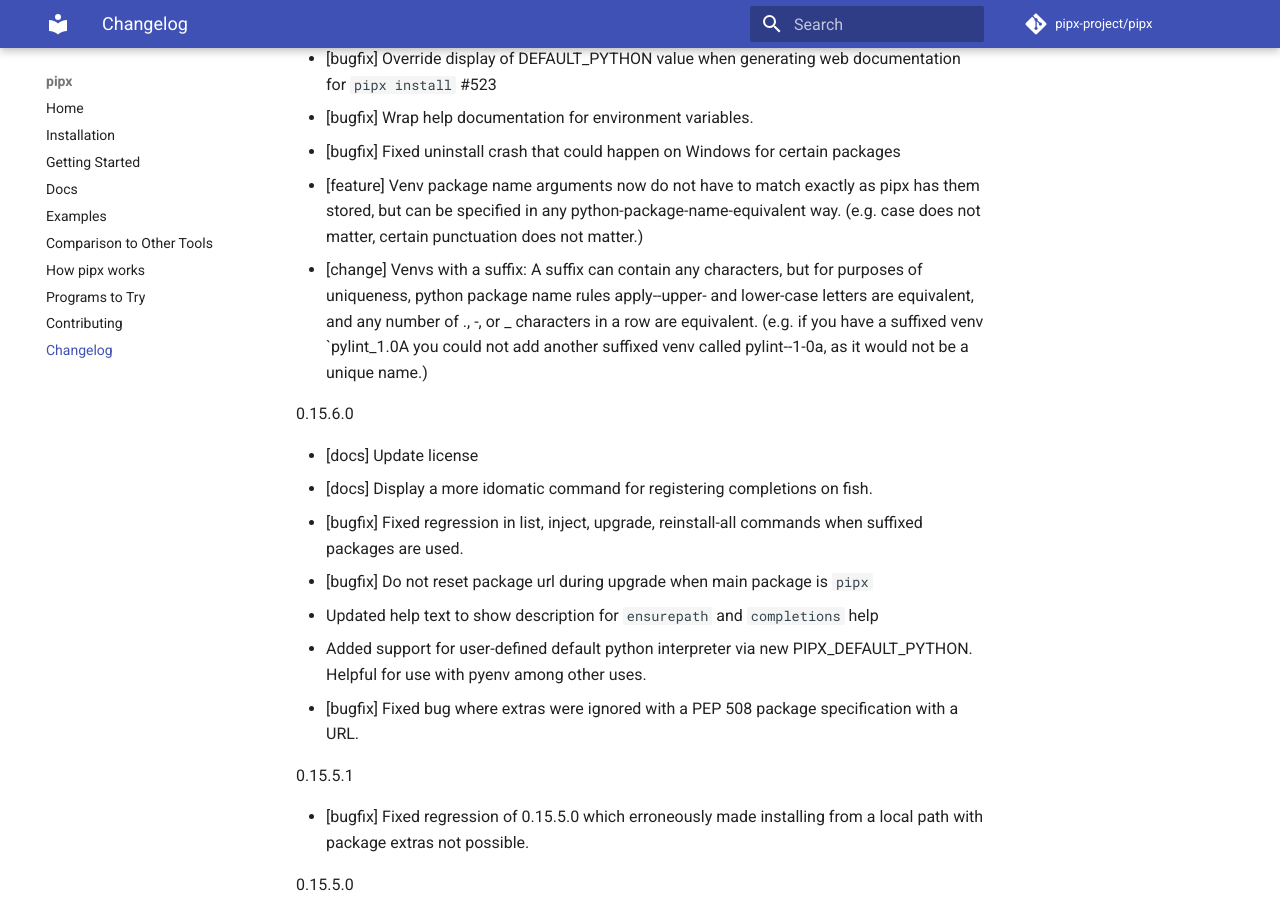
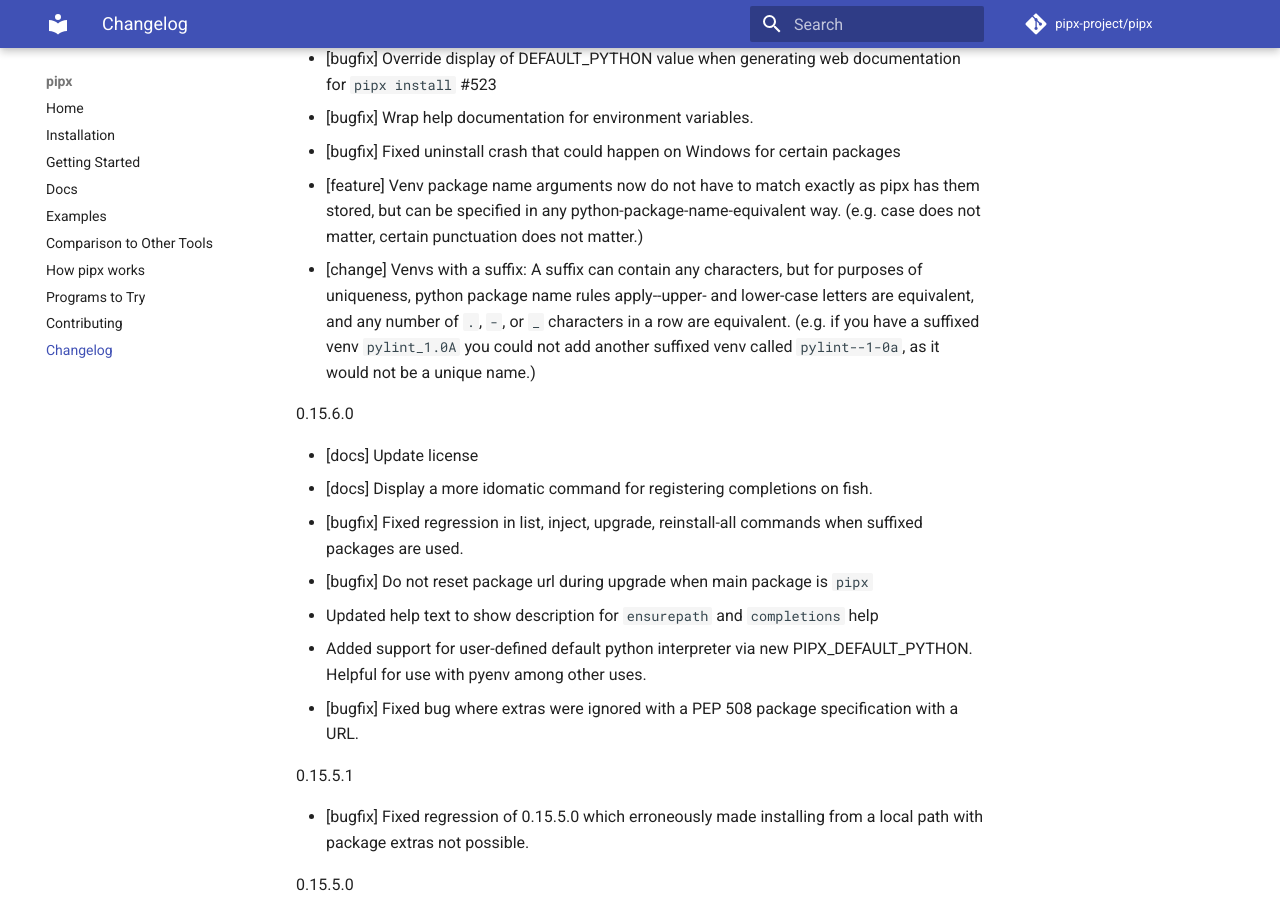
Before and after one commit to pypa/pipx, an MkDocs documentation site: the page built from docs/changelog.md, in a window 1280 px wide and 900 px high, scrolled down 327 px. Built offline with MkDocs 1.6.1 and Material for MkDocs 9.7.7, drawn with Linux system fonts in a browser that asks for light colours; comment, search, counter and statistics services are not loaded.

```diff
--- a/docs/changelog.md
+++ b/docs/changelog.md
@@ -7,7 +7,7 @@ dev
 - [bugfix] Wrap help documentation for environment variables.
 - [bugfix] Fixed uninstall crash that could happen on Windows for certain packages
 - [feature] Venv package name arguments now do not have to match exactly as pipx has them stored, but can be specified in any python-package-name-equivalent way. (e.g. case does not matter, certain punctuation does not matter.)
-- [change] Venvs with a suffix: A suffix can contain any characters, but for purposes of uniqueness, python package name rules apply--upper- and lower-case letters are equivalent, and any number of ., -, or _ characters in a row are equivalent.  (e.g. if you have a suffixed venv `pylint_1.0A you could not add another suffixed venv called pylint--1-0a, as it would not be a unique name.)
+- [change] Venvs with a suffix: A suffix can contain any characters, but for purposes of uniqueness, python package name rules apply--upper- and lower-case letters are equivalent, and any number of `.`, `-`, or `_` characters in a row are equivalent.  (e.g. if you have a suffixed venv `pylint_1.0A` you could not add another suffixed venv called `pylint--1-0a`, as it would not be a unique name.)
 
 0.15.6.0
 
```
